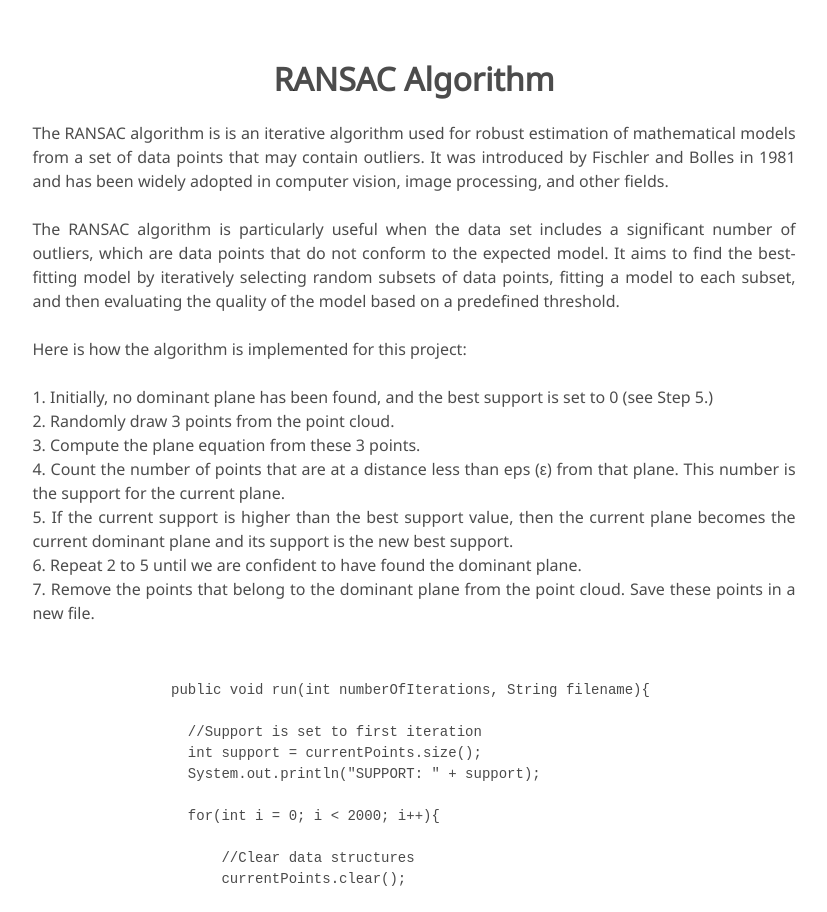
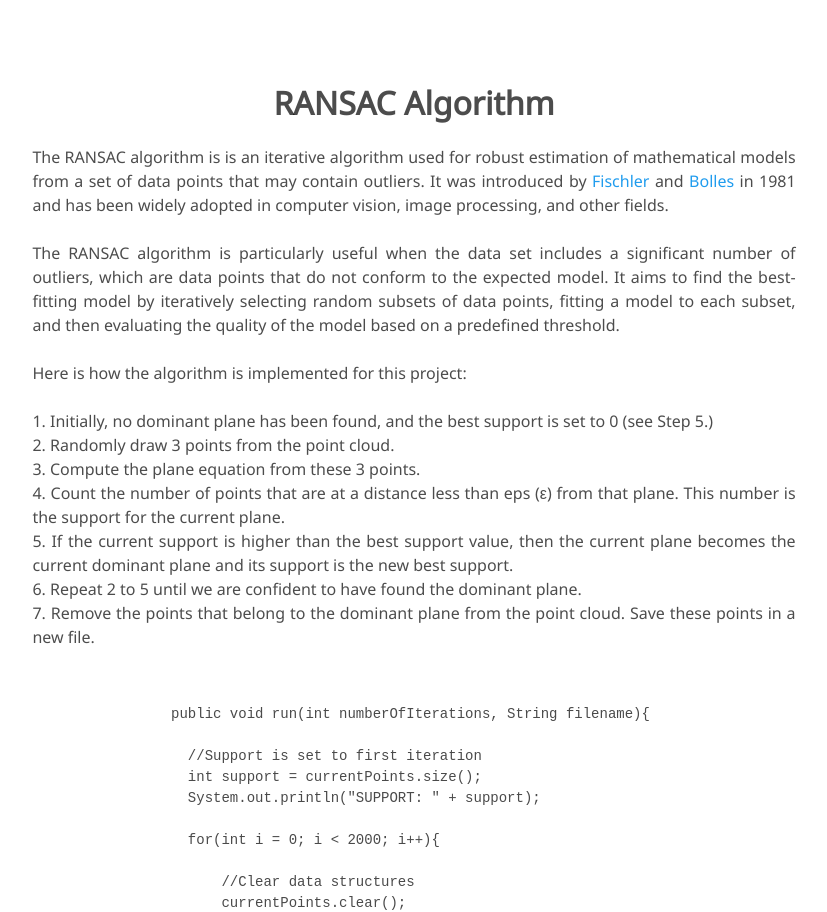
Before and after one commit to OlesTurchyn/RANSAC-Point-Cloud-Plane-Detection, a plain HTML site: page index.html in a window 1280 px wide. Shown: the part 2380-3292 px from the top of the page, without its empty margins (226-1053 px from the left). Drawn offline with nearby package versions, Linux system fonts and the light colour scheme; some icons are missing; a web font is replaced by a local one.

```diff
--- a/index.html
+++ b/index.html
@@ -67,6 +67,7 @@
 
                   <!-- Github link -->
                   <span class="link-block">
+                    <br/>
                     <a href="https://github.com/OlesTurchyn/ransac-project" target="_blank"
                     class="external-link button is-normal is-rounded is-dark">
                     <span class="icon">
@@ -177,7 +178,11 @@
         <div class="content has-text-justified">
           <p>
             The RANSAC algorithm is is an iterative algorithm used for robust estimation of mathematical models from a set of data points that may contain outliers.
-            It was introduced by Fischler and Bolles in 1981 and has been widely adopted in computer vision, image processing, and other fields.
+            It was introduced by
+            <a href="https://www.scirp.org/(S(351jmbntvnsjt1aadkposzje))/reference/ReferencesPapers.aspx?ReferenceID=1013446" style="color: hsl(204, 86%, 53%)">Fischler</a>
+            and
+            <a href=https://www.scirp.org/(S(351jmbntvnsjt1aadkposzje))/reference/ReferencesPapers.aspx?ReferenceID=1013446 style="color: hsl(204, 86%, 53%)"">Bolles</a>
+            in 1981 and has been widely adopted in computer vision, image processing, and other fields.
             <br/>
             <br/>
             The RANSAC algorithm is particularly useful when the data set includes a significant number of outliers,
```
Also changed, not shown: static/images/favicon.ico.
